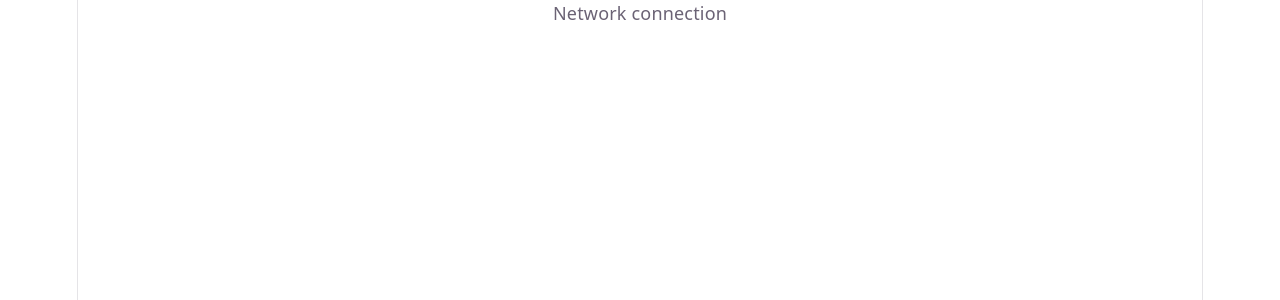
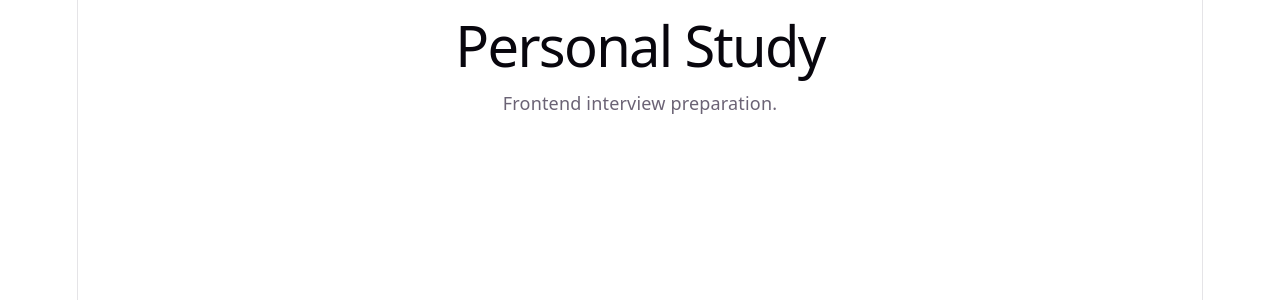
Before and after one commit to keelviinn/personal-study, a React (Vite) app: page / in a window 1280 px wide. Shown: the top 300 px of the page. Built offline with nearby package versions, Linux system fonts and the light colour scheme; no server answers.

Commit message:
chore: reset app to boilerplate

```diff
--- a/src/App.tsx
+++ b/src/App.tsx
@@ -1,23 +1,11 @@
 import './App.css';
-import { useFetchUser } from './hooks/useFetchUser';
 
 function App() {
-  const { user, isLoading: isUserLoading, error: userErrror } = useFetchUser();
-
-  console.log(user, userErrror);
-
   return (
-    <>
-      {isUserLoading && <span>User is loading...</span>}
-      {!isUserLoading && userErrror && <span>{userErrror.message}</span>}
-      {!isUserLoading && !userErrror && user && (
-        <>
-          <p>Hi {user.name}</p>
-        </>
-      )}
-
-      {/* <TransactionList /> */}
-    </>
+    <div className="app">
+      <h1>Personal Study</h1>
+      <p>Frontend interview preparation.</p>
+    </div>
   );
 }
 
```
